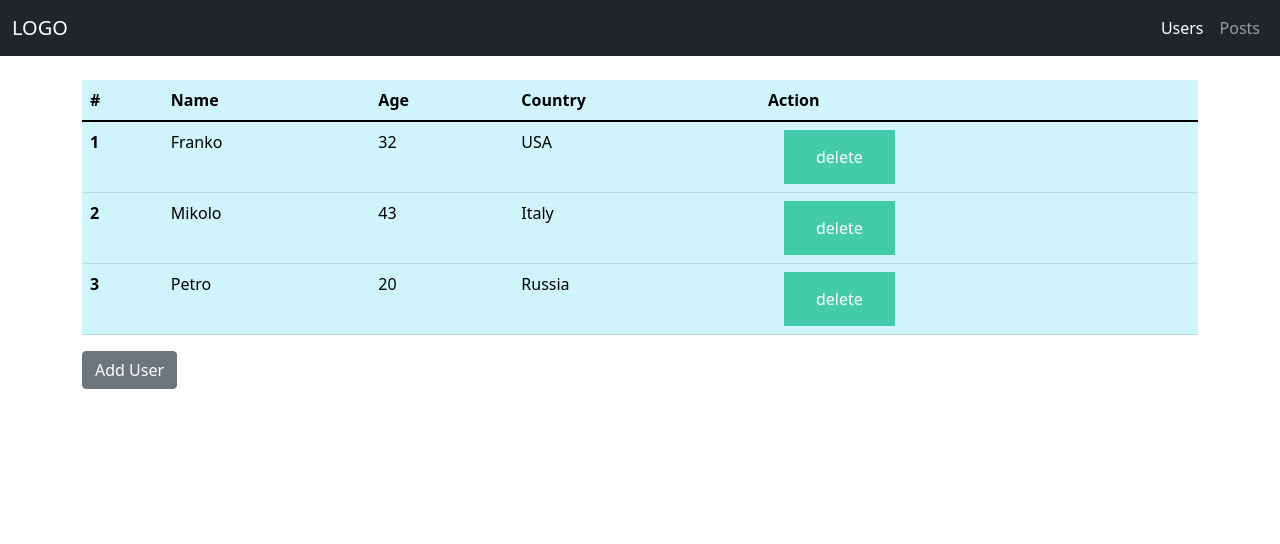
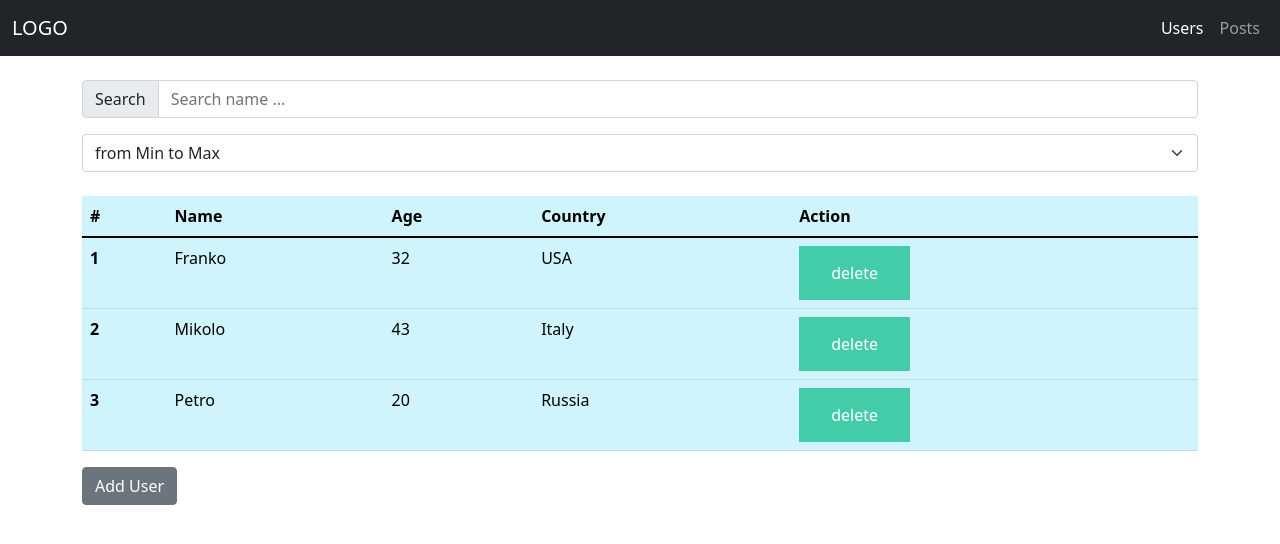
Before and after one commit to khaleeva/react_app, a React (Create React App) app: page / in a window 1280 px wide. Shown: the top 544 px of the page. Built offline with nearby package versions, Linux system fonts and the light colour scheme.

Commit message:
add user sort and search

```diff
--- a/package.json
+++ b/package.json
@@ -2,11 +2,13 @@
   "name": "my-lesson-app",
   "version": "0.1.0",
   "private": true,
+  "homepage": "https://khaleeva.github.io/react_app/",
   "dependencies": {
     "@testing-library/jest-dom": "^5.16.2",
     "@testing-library/react": "^12.1.2",
     "@testing-library/user-event": "^13.5.0",
     "bootstrap": "^5.1.3",
+    "gh-pages": "^3.2.3",
     "react": "^17.0.2",
     "react-dom": "^17.0.2",
     "react-router-dom": "^6.2.1",
@@ -17,7 +19,9 @@
     "start": "react-scripts start",
     "build": "react-scripts build",
     "test": "react-scripts test",
-    "eject": "react-scripts eject"
+    "eject": "react-scripts eject",
+    "predeploy": "npm run build",
+    "deploy": "gh-pages -d build"
   },
   "eslintConfig": {
     "extends": [
--- a/src/Pages/post/Posts.js
+++ b/src/Pages/post/Posts.js
@@ -113,12 +113,14 @@ const Posts = () => {
             </div>
             <MyModal
                 visible={showModal}
-                title={"Do you really want to delete it?"}
+                title={"Delete User"}
                 closeButtonShow
                 saveButtonShow
                 onCancel = {() => setShowModal(false)}
                 onConfirm={()=> deletePost()}
-            />
+            >
+                {"Do you really want to delete it?"}
+            </MyModal>
         </div>
     );
 };
--- a/src/Pages/users/UserAdd.js
+++ b/src/Pages/users/UserAdd.js
@@ -28,7 +28,7 @@ const UserAdd = ({users, setUsers, onCancel}) => {
     })
 
     return (
-        <>
+        <form className={'user-form'}>
             {Object.keys(values).map((value, index) => {
                 if (value === 'age') {
                     return <input
@@ -52,7 +52,7 @@ const UserAdd = ({users, setUsers, onCancel}) => {
             })
             }
             <MyButton className={"adduserBtn"} action={addNewUser} >Add new user</MyButton>
-        </>
+        </form>
     );
 };
 
--- a/src/Pages/users/UserList.js
+++ b/src/Pages/users/UserList.js
@@ -2,7 +2,7 @@ import React from 'react';
 import MyButton from "../../components/MyButton/MyButton";
 
 
-const UserList = ({users, deleteUser}) => {
+const UserList = ({deleteUser, sortedAndSearchedUsers}) => {
 
     return (
         <table className="table table-info">
@@ -16,15 +16,19 @@ const UserList = ({users, deleteUser}) => {
             </tr>
             </thead>
             <tbody>
-            {users.map ((user, index) =>
+            {sortedAndSearchedUsers.length
+                ? sortedAndSearchedUsers.map ((user, index) =>
             <tr key={index}>
                 <th scope="row" >{index + 1}</th>
                 <td>{user.name}</td>
                 <td>{user.age}</td>
                 <td>{user.country}</td>
-                <td><MyButton action={() => deleteUser(user.id)}>delete</MyButton></td>
+                <td><MyButton action={() => deleteUser(user)}>delete</MyButton></td>
             </tr>
-                )}
+                )
+                :
+                <h3 className="mt-4">User not found</h3>
+            }
             </tbody>
         </table>
     )
--- /dev/null
+++ b/src/Pages/users/UserSortAndSearch.js
@@ -0,0 +1,39 @@
+import React from 'react';
+
+const UserSortAndSearch = ({setSearchQuery,setSorter}) => {
+
+    const onSearch = (e) => {
+        setSearchQuery(e.target.value)
+    }
+
+    const onSort = (e) => {
+        setSorter(+e.target.value)
+    }
+
+    return (
+        <div>
+            <div className="input-group mt-3">
+                <span className="input-group-text" id="basic-addon1">Search</span>
+                <input
+                    type="text"
+                    className="form-control"
+                    placeholder="Search name ..."
+                    aria-label="Username"
+                    aria-describedby="basic-addon1"
+                    onChange={onSearch}
+                />
+            </div>
+            <select className="form-select mt-3 mb-4"
+                    aria-label="Default select example"
+                    onChange={onSort}
+            >
+                <option defaultValue disabled value ="0"> Sort age </option>
+                <option value="1">from Min to Max</option>
+                <option value="2">from Max to Min</option>
+            </select>
+
+        </div>
+    );
+};
+
+export default UserSortAndSearch;
--- a/src/Pages/users/Users.js
+++ b/src/Pages/users/Users.js
@@ -1,7 +1,8 @@
-import React, {useState} from 'react';
+import React, {useMemo, useState} from 'react';
 import UserList from "./UserList";
 import UserAdd from "./UserAdd";
 import MyModal from "../../components/MyModal/MyModal";
+import UserSortAndSearch from "./UserSortAndSearch";
 
 
 // function Mybutton(props) {
@@ -10,7 +11,11 @@ import MyModal from "../../components/MyModal/MyModal";
 
 const Users = () => {
 
-    const[showModal, setShowModal] = useState(false);
+    const [sorter, setSorter] = useState(0);
+    const [searchQuery, setSearchQuery] = useState('');
+    const [showModal, setShowModal] = useState(false);
+    const [confirmModal, setConfirmModal] = useState(false);
+    const [currentUser, setCurrentUser] = useState(null);
     const [users, setUsers] = useState([
         {
             id:1,
@@ -33,28 +38,57 @@ const Users = () => {
 
     ]);
 
+    const sortedUsers = useMemo(() => {
+        if (sorter === 2) {
+            return [...users].sort((a, b) => b.age - a.age)
+        } else if(sorter === 1){
+            return [...users].sort((a, b) => a.age - b.age)
+        } return users
+
+    }, [sorter, users])
+
+
+    const sortedAndSearchedUsers = useMemo(() => {
+        return sortedUsers.filter((user) => user.name.toLowerCase().includes(searchQuery.toLowerCase()))
+    }, [searchQuery, sortedUsers])
+
     const onCancel = () =>{
        setShowModal(false)
     }
 
+    const confirmDeleteUser = (user) =>{
+        setCurrentUser(user);
+        setConfirmModal(true)
+    }
+
     const deleteUser = (id) => {
-        const confirm = window.confirm("Do you really want to delete it?")
-        if (confirm) {
-            setUsers(users.filter((user) => user.id !== id))
-        }
+        setUsers(users.filter((user) => user.id !== currentUser.id))
+        setConfirmModal(false)
     }
+
     return (
         <div className='container'>
-            <UserList users={users} deleteUser={deleteUser}/>
+            <UserSortAndSearch setSorter={setSorter} setSearchQuery={setSearchQuery}/>
+            <UserList users={users} deleteUser={confirmDeleteUser} sortedAndSearchedUsers={sortedAndSearchedUsers}/>
             <button
                 className="btn btn-secondary"
                 onClick={() => setShowModal(true)}
             >Add User
             </button>
-            {/*<UserAdd users = {users} setUsers = {setUsers}/>*/}
-            <MyModal visible={showModal} onCancel={()=>{onCancel()}}
-            closeButtonShow>
+            <MyModal visible={showModal}
+                     onCancel={()=>{onCancel()}}
+                     closeButtonShow>
                 <UserAdd users = {users} setUsers = {setUsers} onCancel={()=>onCancel()}/>
+            </MyModal>
+            <MyModal
+                visible={confirmModal}
+                title={"Delete User"}
+                closeButtonShow
+                saveButtonShow
+                onCancel={()=>{onCancel()}}
+                onConfirm={()=> deleteUser()}
+            >
+                {"Do you really want to delete it?"}
             </MyModal>
 
         </div>
--- a/src/components/MyButton/MyButton.css
+++ b/src/components/MyButton/MyButton.css
@@ -5,5 +5,5 @@
     padding: 15px 32px;
     display: inline-block;
     font-size: 16px;
-    margin-left: 1rem;
+
 }
--- a/src/components/MyModal/MyModal.js
+++ b/src/components/MyModal/MyModal.js
@@ -9,10 +9,11 @@ const MyModal = ({
                      children,
                      onCancel,
                      onConfirm,
+
                  }) => {
     return (
-        <div className={`md-modal ${visible ? 'md-show' : 'md-hidden'}`} tabIndex="-1">
-            <div className="modal-dialog">
+        <div className={`md-modal ${visible ? 'md-show' : 'md-hidden'}`} tabIndex="-1" onClick={onCancel}>
+            <div className="modal-dialog" onClick={(e) => e.stopPropagation()}>
                 <div className="modal-content">
                     <div className="modal-header">
                         <h5 className="modal-title">{title}</h5>
--- a/src/index.css
+++ b/src/index.css
@@ -27,8 +27,12 @@ span{
   padding-right: 0.5rem;
 }
 
-.user_input{
-  margin-right: 1rem;
+
+.user-form{
+  display: flex;
+  flex-direction: column;
+  align-items: center;
+  row-gap: 1rem;
 }
 
 .card{
```
Also changed, not shown: src/components/MyButton/MyButton.js (+1 -7 lines), 1 other file (tests, documents, lock files or other folders).
